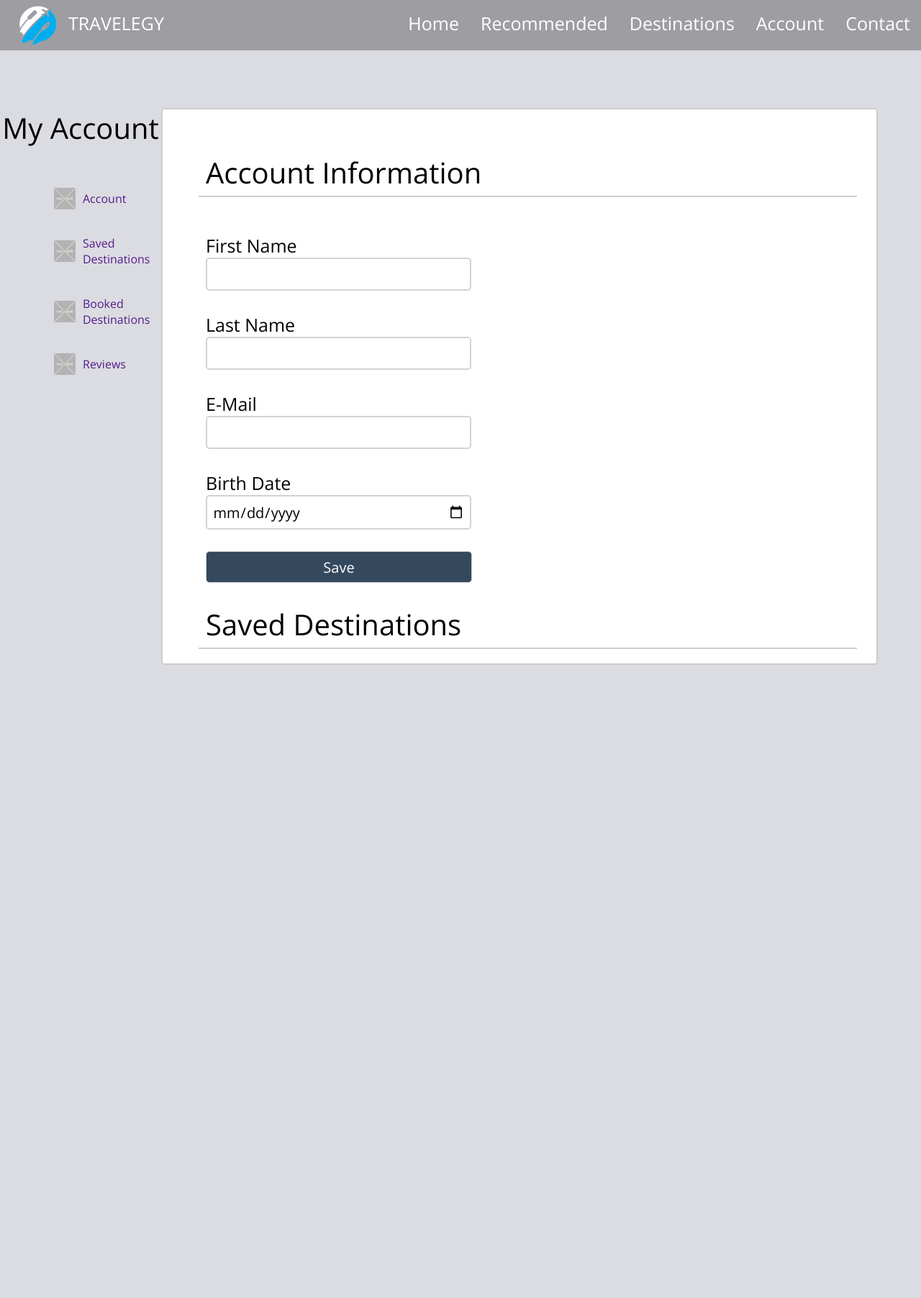
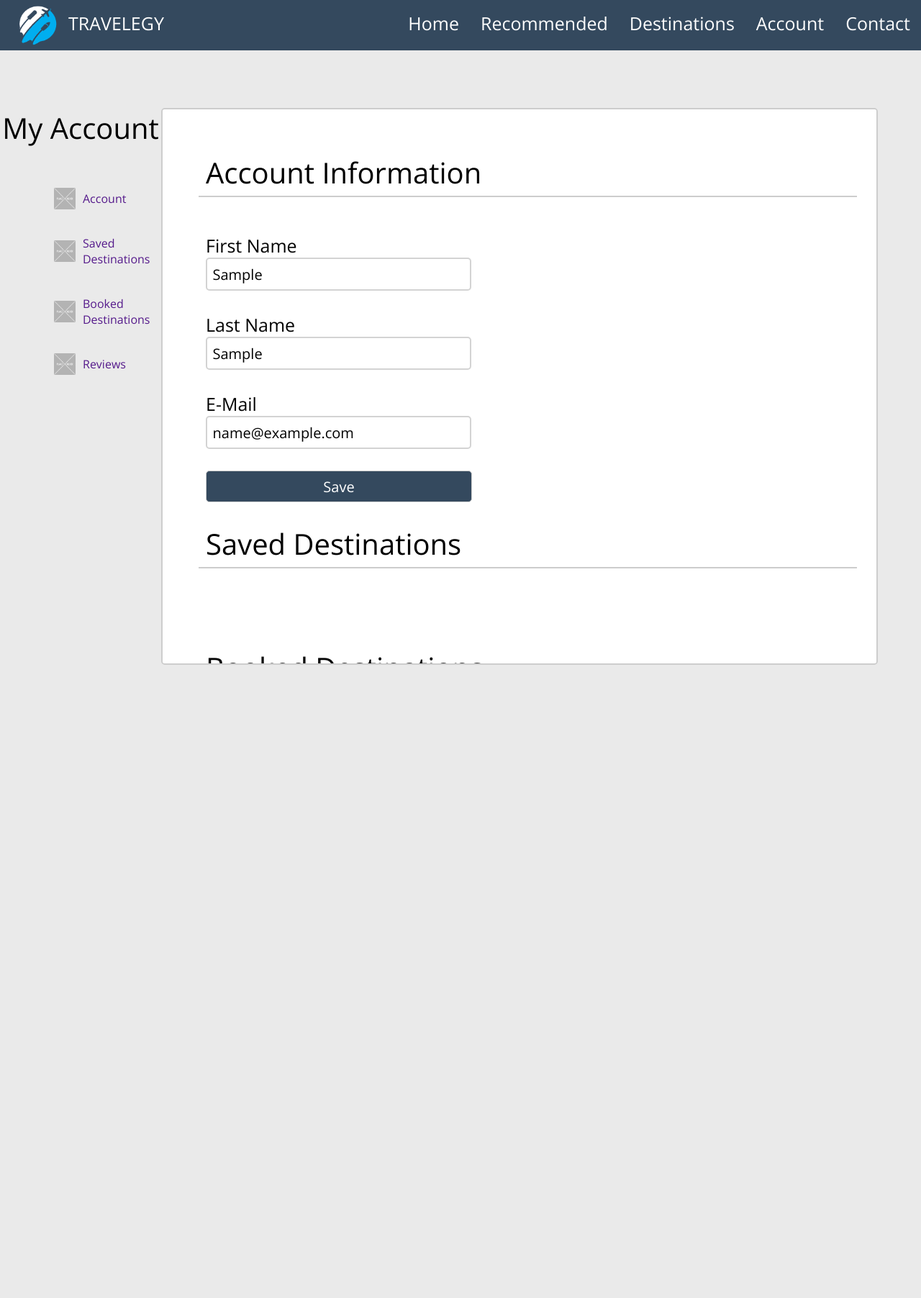
Before and after one commit to CaseBody/CRUD-P4, a PHP site: page /account.php in a window 1280 px wide. Shown: the top 1804 px of the page at 72% size. Run offline with PHP 8.4, Linux system fonts and the light colour scheme; the visitor is signed in with stand-in values (Sample User, id 1); data comes from the database, SQL or seed files in the repository; tables that the repository leaves empty hold one stand-in row (values such as "Sample post").

Commit message:
1 en 2 af

```diff
--- a/CSS/styles.css
+++ b/CSS/styles.css
@@ -15,7 +15,7 @@ html {
 	--white: #fff;
 	--contact_trans: #34495eb0;
 	--form_trans: #00122fb5;
-	--account_bckgr: #dbdce1;
+	--account_bckgr: #eaeaea;
 	--sterren: #fdcc0d;
 }
 
@@ -579,7 +579,7 @@ footer p {
 	font-size: 20px;
 	margin-top: 5px;
 	padding-left: 10px;
-  padding-top: 10px;
+	padding-top: 10px;
 	resize: none;
 	border-color: #cdcdcd;
 	border-style: solid;
@@ -863,7 +863,6 @@ footer p {
 
 .container_account .bottom .right .cnt .reizen {
 	display: flex;
-	justify-content: space-around;
 	flex-wrap: wrap;
 	row-gap: 40px;
 	column-gap: 40px;
--- a/PHP/authenticate.php
+++ b/PHP/authenticate.php
@@ -36,9 +36,7 @@ if ($stmt = $con->prepare('SELECT id, wachtwoord, isAdmin FROM gebruikers WHERE
             // Create sessions, so we know the user is logged in, they basically act like cookies but remember the data on the server.
             session_regenerate_id();
             $_SESSION['loggedin'] = TRUE;
-            $_SESSION['email'] = $_POST['email'];
             $_SESSION['id'] = $id;
-            $_SESSION['isAdmin'] = $isAdmin;
             header("location: ../account.php");
         } else {
             // Incorrect password
--- a/account.php
+++ b/account.php
@@ -1,24 +1,53 @@
 <!DOCTYPE html>
 <html lang="en">
 	<head>
-    <meta charset="UTF-8">
-    <meta http-equiv="X-UA-Compatible" content="IE=edge">
-    <meta name="viewport" content="width=device-width, initial-scale=1.0">
+		<meta charset="UTF-8" />
+		<meta http-equiv="X-UA-Compatible" content="IE=edge" />
+		<meta name="viewport" content="width=device-width, initial-scale=1.0" />
 		<title>Account</title>
 		<!-- link css -->
 		<link rel="stylesheet" href="CSS/styles.css" />
 		<!-- icon page -->
-    <link rel="icon" type="image/x-icon" href="Assets/afbeeldingen/logo.png"/>
+		<link rel="icon" type="image/x-icon" href="Assets/afbeeldingen/logo.png" />
 		<!-- fonts -->
-    <link rel="preconnect" href="https://fonts.googleapis.com">
-    <link rel="preconnect" href="https://fonts.gstatic.com" crossorigin>
-    <link href="https://fonts.googleapis.com/css2?family=Open+Sans:wght@300&display=swap" rel="stylesheet">
+		<link rel="preconnect" href="https://fonts.googleapis.com" />
+		<link rel="preconnect" href="https://fonts.gstatic.com" crossorigin />
+		<link href="https://fonts.googleapis.com/css2?family=Open+Sans:wght@300&display=swap" rel="stylesheet" />
 	</head>
 	<?php
-        require_once 'includes/header.php';
+        require_once("includes/connect.php");
+
+        session_start();
+
+        if (!isset($_SESSION["loggedin"]))
+        {
+            header("location: login.php");
+            exit();
+        }
+
+        $sql = 'SELECT * FROM gebruikers WHERE id = :id';
+        $stmt = $connect->prepare($sql);
+        $stmt->bindParam(":id", $_SESSION["id"]);
+        $stmt->execute();
+        $result_gebruiker = $stmt->fetchAll();
+
+        $result_gebruiker = $result_gebruiker[0];
+
+        $sql = 'SELECT * FROM opgeslagen_reizen
+        INNER JOIN reis on opgeslagen_reizen.reisid = reis.id
+        WHERE opgeslagen_reizen.gebruikerid = :id';
+        $stmt = $connect->prepare($sql);
+        $stmt->bindParam(":id", $_SESSION["id"]);
+        $stmt->execute();
+        $result_opgeslagen = $stmt->fetchAll();
     ?>
 	<body>
-    <main>
+		<main class="header_no_trans">
+            <?php
+                    require_once 'includes/header.php';
+
+            ?>
+
 			<div class="container_account">
 				<div class="bottom">
 					<div class="left">
@@ -28,19 +57,19 @@
 
 						<div class="nav">
 							<div class="link">
-                            <img src="Assets/afbeeldingen/placeholder.png" alt="placeholder">
+								<img src="Assets/afbeeldingen/placeholder.png" alt="placeholder" />
 								<a href="" id="">Account</a>
 							</div>
 							<div class="link">
-                            <img src="Assets/afbeeldingen/placeholder.png" alt="placeholder">
+								<img src="Assets/afbeeldingen/placeholder.png" alt="placeholder" />
 								<a href="" id="">Saved Destinations</a>
 							</div>
 							<div class="link">
-                            <img src="Assets/afbeeldingen/placeholder.png" alt="placeholder">
+								<img src="Assets/afbeeldingen/placeholder.png" alt="placeholder" />
 								<a href="" id="">Booked Destinations</a>
 							</div>
 							<div class="link">
-                            <img src="Assets/afbeeldingen/placeholder.png" alt="placeholder">
+								<img src="Assets/afbeeldingen/placeholder.png" alt="placeholder" />
 								<a href="" id="">Reviews</a>
 							</div>
 						</div>
@@ -52,19 +81,18 @@
 								<div class="acc_title">
 									<p>Account Information</p>
 								</div>
+
 								<div class="inputs">
 									<label class="acc_lbl" for="firstname">First Name</label>
-                                <input class="acc_inp" type="text">
+									<input class="acc_inp" type="text" value="<?php echo $result_gebruiker['voornaam'] ?>" />
 
 									<label class="acc_lbl" for="lastname">Last Name</label>
-                                <input class="acc_inp" type="text">
+									<input class="acc_inp" type="text" value="<?php echo $result_gebruiker['achternaam'] ?>"/>
 
 									<label class="acc_lbl" for="email">E-Mail</label>
-                                <input class="acc_inp" type="text">
+									<input class="acc_inp" type="text" value="<?php echo $result_gebruiker['email'] ?>"/>
+								</div>
 
-                                <label class="acc_lbl" for="birthday">Birth Date</label>
-                                <input class="acc_inp" type="date">
-                            </div>
 								<button class="but_save" type="submit">Save</button>
 							</div>
 						</div>
@@ -75,65 +103,26 @@
 									<p>Saved Destinations</p>
 								</div>
 								<div class="reizen">
+                                    <?php
+
+                                    foreach ($result_opgeslagen as $opgeslagen)
+                                    {
+                                        ?>
+
                                         <div class="reis">
-                                    <img src="Assets/afbeeldingen/placeholder.png" alt="placeholder">
-                                    <p class="reis_hotel">Hotel Naam</p>
-                                    <p class="reis_plaats">Plaats</p>
+										    <img src="<?php echo $opgeslagen['afbeelding'] ?>" alt="placeholder" />
+										    <p class="reis_hotel"><?php echo $opgeslagen['naam'] ?></p>
+										    <p class="reis_plaats"><?php echo $opgeslagen['locatie'] ?></p>
 										    <div class="rt_pr">
-                                        <p class="rating">★★★★★</p>
-                                        <p class="prijs">Vanaf € 90.00</p>
+											    <p class="prijs">From € <?php echo $opgeslagen['prijs'] ?></p>
 										    </div>
 									    </div>
 
-                                <div class="reis">
-                                    <img src="Assets/afbeeldingen/placeholder.png" alt="placeholder">
-                                    <p class="reis_hotel">Hotel Naam</p>
-                                    <p class="reis_plaats">Plaats</p>
-                                    <div class="rt_pr">
-                                        <p class="rating">★★★★★</p>
-                                        <p class="prijs">Vanaf € 90.00</p>
-                                    </div>
-                                </div>
+                                        <?php
 
-                                <div class="reis">
-                                    <img src="Assets/afbeeldingen/placeholder.png" alt="placeholder">
-                                    <p class="reis_hotel">Hotel Naam</p>
-                                    <p class="reis_plaats">Plaats</p>
-                                    <div class="rt_pr">
-                                        <p class="rating">★★★★★</p>
-                                        <p class="prijs">Vanaf € 90.00</p>
-                                    </div>
-                                </div>
+                                    }
 
-                                <div class="reis">
-                                    <img src="Assets/afbeeldingen/placeholder.png" alt="placeholder">
-                                    <p class="reis_hotel">Hotel Naam</p>
-                                    <p class="reis_plaats">Plaats</p>
-                                    <div class="rt_pr">
-                                        <p class="rating">★★★★★</p>
-                                        <p class="prijs">Vanaf € 90.00</p>
-                                    </div>
-                                </div>
-
-                                <div class="reis">
-                                    <img src="Assets/afbeeldingen/placeholder.png" alt="placeholder">
-                                    <p class="reis_hotel">Hotel Naam</p>
-                                    <p class="reis_plaats">Plaats</p>
-                                    <div class="rt_pr">
-                                        <p class="rating">★★★★★</p>
-                                        <p class="prijs">Vanaf € 90.00</p>
-                                    </div>
-                                </div>
-
-                                <div class="reis">
-                                    <img src="Assets/afbeeldingen/placeholder.png" alt="placeholder">
-                                    <p class="reis_hotel">Hotel Naam</p>
-                                    <p class="reis_plaats">Plaats</p>
-                                    <div class="rt_pr">
-                                        <p class="rating">★★★★★</p>
-                                        <p class="prijs">Vanaf € 90.00</p>
-                                    </div>
-                                </div>
+                                    ?>
 								</div>
 							</div>
 						</div>
@@ -147,7 +136,7 @@
 								<div class="al_geboekte_reizen">
 									<div class="reizen">
 										<div class="reis">
-                                        <img src="Assets/afbeeldingen/placeholder.png" alt="placeholder">
+											<img src="Assets/afbeeldingen/placeholder.png" alt="placeholder" />
 											<p class="reis_hotel">Hotel Naam</p>
 											<p class="reis_plaats">Plaats</p>
 											<div class="rt_pr">
@@ -157,7 +146,7 @@
 										</div>
 
 										<div class="reis">
-                                        <img src="Assets/afbeeldingen/placeholder.png" alt="placeholder">
+											<img src="Assets/afbeeldingen/placeholder.png" alt="placeholder" />
 											<p class="reis_hotel">Hotel Naam</p>
 											<p class="reis_plaats">Plaats</p>
 											<div class="rt_pr">
@@ -167,7 +156,7 @@
 										</div>
 
 										<div class="reis">
-                                        <img src="Assets/afbeeldingen/placeholder.png" alt="placeholder">
+											<img src="Assets/afbeeldingen/placeholder.png" alt="placeholder" />
 											<p class="reis_hotel">Hotel Naam</p>
 											<p class="reis_plaats">Plaats</p>
 											<div class="rt_pr">
@@ -177,7 +166,7 @@
 										</div>
 
 										<div class="reis">
-                                        <img src="Assets/afbeeldingen/placeholder.png" alt="placeholder">
+											<img src="Assets/afbeeldingen/placeholder.png" alt="placeholder" />
 											<p class="reis_hotel">Hotel Naam</p>
 											<p class="reis_plaats">Plaats</p>
 											<div class="rt_pr">
@@ -187,7 +176,7 @@
 										</div>
 
 										<div class="reis">
-                                        <img src="Assets/afbeeldingen/placeholder.png" alt="placeholder">
+											<img src="Assets/afbeeldingen/placeholder.png" alt="placeholder" />
 											<p class="reis_hotel">Hotel Naam</p>
 											<p class="reis_plaats">Plaats</p>
 											<div class="rt_pr">
@@ -197,7 +186,7 @@
 										</div>
 
 										<div class="reis">
-                                        <img src="Assets/afbeeldingen/placeholder.png" alt="placeholder">
+											<img src="Assets/afbeeldingen/placeholder.png" alt="placeholder" />
 											<p class="reis_hotel">Hotel Naam</p>
 											<p class="reis_plaats">Plaats</p>
 											<div class="rt_pr">
@@ -219,21 +208,36 @@
 									<p class="naam">gebruikersnaam</p>
 									<p class="reisnaam">naam reis</p>
 									<p class="rating">★★★★★</p>
-                                <p class="recensie">Lorem ipsum dolor sit amet, consectetur adipisicing elit. Expedita ducimus voluptatibus at repellendus, tenetur et neque beatae libero impedit natus incidunt iusto aut quos itaque, maxime obcaecati, laudantium modi laborum! Ducimus repudiandae incidunt rerum aliquam accusamus nulla nihil voluptatum eveniet voluptas quo obcaecati sequi pariatur, alias voluptatibus est explicabo qui!</p>
+									<p class="recensie">
+										Lorem ipsum dolor sit amet, consectetur adipisicing elit. Expedita ducimus voluptatibus at repellendus,
+										tenetur et neque beatae libero impedit natus incidunt iusto aut quos itaque, maxime obcaecati, laudantium
+										modi laborum! Ducimus repudiandae incidunt rerum aliquam accusamus nulla nihil voluptatum eveniet
+										voluptas quo obcaecati sequi pariatur, alias voluptatibus est explicabo qui!
+									</p>
 								</div>
 
 								<div class="review_persoon">
 									<p class="naam">gebruikersnaam</p>
 									<p class="reisnaam">naam reis</p>
 									<p class="rating">★★★★★</p>
-                                <p class="recensie">Lorem ipsum dolor sit amet, consectetur adipisicing elit. Expedita ducimus voluptatibus at repellendus, tenetur et neque beatae libero impedit natus incidunt iusto aut quos itaque, maxime obcaecati, laudantium modi laborum! Ducimus repudiandae incidunt rerum aliquam accusamus nulla nihil voluptatum eveniet voluptas quo obcaecati sequi pariatur, alias voluptatibus est explicabo qui!</p>
+									<p class="recensie">
+										Lorem ipsum dolor sit amet, consectetur adipisicing elit. Expedita ducimus voluptatibus at repellendus,
+										tenetur et neque beatae libero impedit natus incidunt iusto aut quos itaque, maxime obcaecati, laudantium
+										modi laborum! Ducimus repudiandae incidunt rerum aliquam accusamus nulla nihil voluptatum eveniet
+										voluptas quo obcaecati sequi pariatur, alias voluptatibus est explicabo qui!
+									</p>
 								</div>
 
 								<div class="review_persoon">
 									<p class="naam">gebruikersnaam</p>
 									<p class="reisnaam">naam reis</p>
 									<p class="rating">★★★★★</p>
-                                <p class="recensie">Lorem ipsum dolor sit amet, consectetur adipisicing elit. Expedita ducimus voluptatibus at repellendus, tenetur et neque beatae libero impedit natus incidunt iusto aut quos itaque, maxime obcaecati, laudantium modi laborum! Ducimus repudiandae incidunt rerum aliquam accusamus nulla nihil voluptatum eveniet voluptas quo obcaecati sequi pariatur, alias voluptatibus est explicabo qui!</p>
+									<p class="recensie">
+										Lorem ipsum dolor sit amet, consectetur adipisicing elit. Expedita ducimus voluptatibus at repellendus,
+										tenetur et neque beatae libero impedit natus incidunt iusto aut quos itaque, maxime obcaecati, laudantium
+										modi laborum! Ducimus repudiandae incidunt rerum aliquam accusamus nulla nihil voluptatum eveniet
+										voluptas quo obcaecati sequi pariatur, alias voluptatibus est explicabo qui!
+									</p>
 								</div>
 							</div>
 						</div>
@@ -242,4 +246,6 @@
 			</div>
 		</main>
 	</body>
+
+    <script src="js/account.js"></script>
 </html>
--- /dev/null
+++ b/js/account.js
@@ -0,0 +1,6 @@
+items = document.querySelectorAll(".reis");
+
+items.forEach((i) => {
+	const titel = i.querySelector(".reis_hotel");
+	titel.style.fontSize = (35 - 0.4 * titel.innerHTML.length).toString() + "px";
+});
--- a/js/destinations.js
+++ b/js/destinations.js
@@ -22,8 +22,6 @@ search_button.addEventListener("click", () => {
 });
 
 search_bar.addEventListener("keypress", (e) => {
-	console.log("e");
-
 	if (e.key === "Enter") {
 		e.preventDefault();
 		search_button.click();
```
Lines whose indentation alone changed are shown as unchanged.
